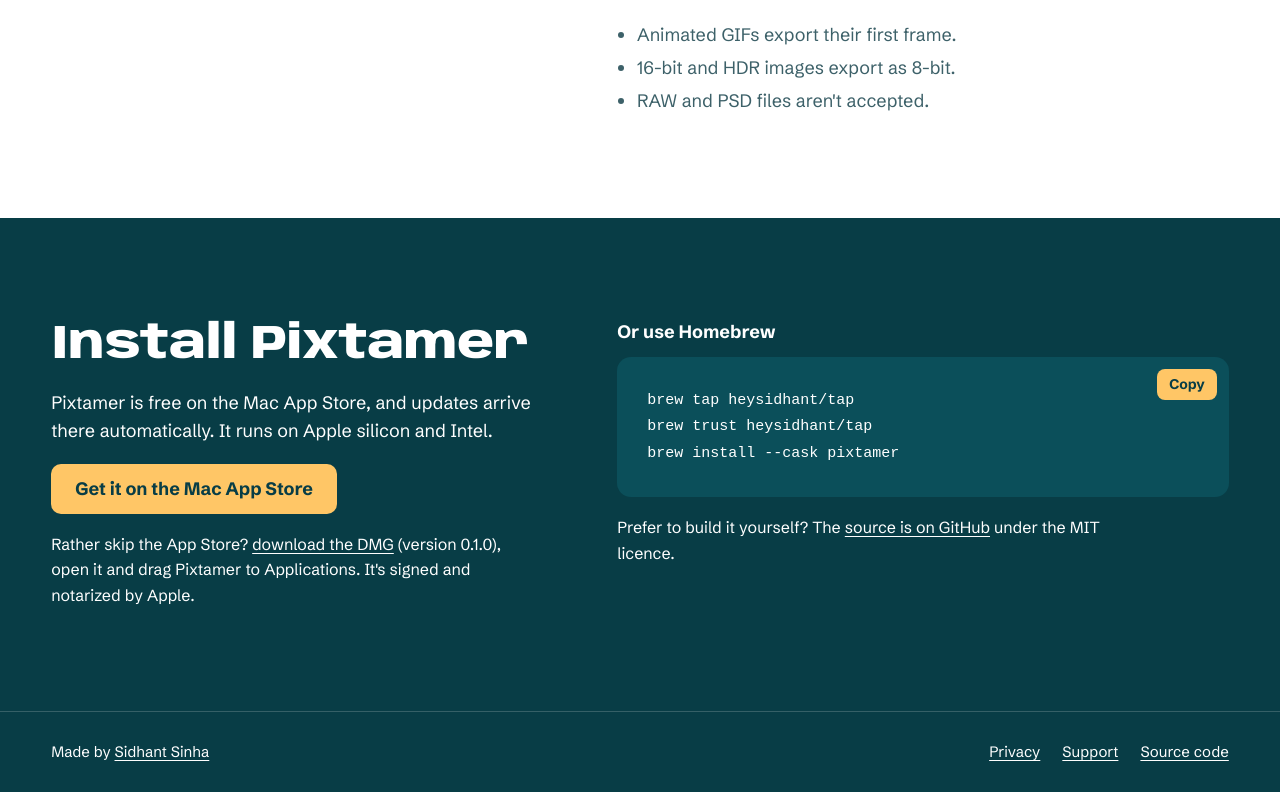
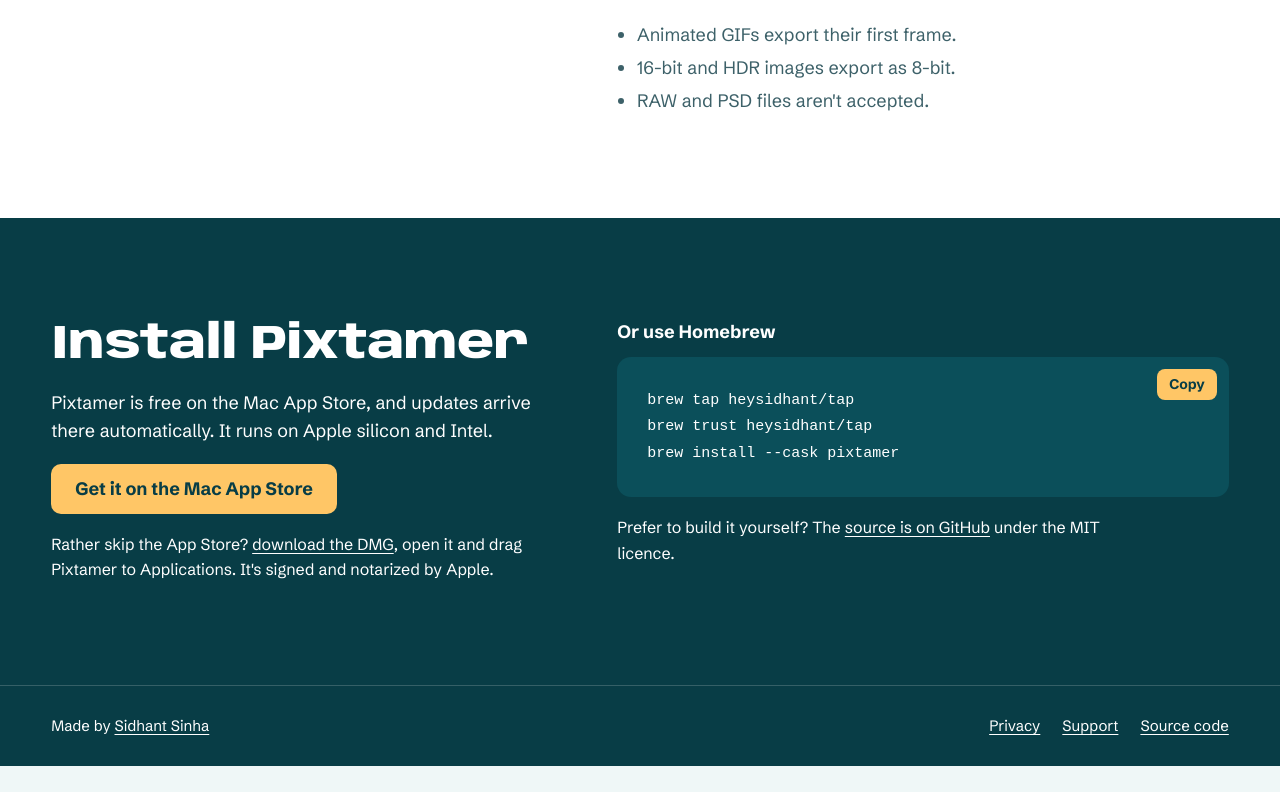
Before and after one commit to heysidhant/pixtamer, a plain HTML site: page website/public/index.html in a window 1280 px wide. Shown: the part 4298-5090 px from the top of the page. After the commit the page ends 5064 px from the top, so only its background shows below. Drawn offline with Linux system fonts and the light colour scheme.

Commit message:
Link the site's DMG download to 1.0.0
Co-Authored-By: Claude Opus 5.5 <noreply@anthropic.com>

```diff
--- a/website/public/index.html
+++ b/website/public/index.html
@@ -219,7 +219,7 @@
         <h2 id="install-title">Install Pixtamer</h2>
         <p>Pixtamer is free on the Mac App Store, and updates arrive there automatically. It runs on Apple silicon and Intel.</p>
         <p class="actions"><a class="button" href="https://apps.apple.com/app/pixtamer/id6831520622">Get it on the Mac App Store</a></p>
-        <p class="install-other">Rather skip the App Store? <a href="https://github.com/heysidhant/pixtamer/releases/download/v0.1.0/Pixtamer-0.1.0.dmg">download the DMG</a> (version 0.1.0), open it and drag Pixtamer to Applications. It's signed and notarized by Apple.</p>
+        <p class="install-other">Rather skip the App Store? <a href="https://github.com/heysidhant/pixtamer/releases/download/v1.0.0/Pixtamer-1.0.0.dmg">download the DMG</a>, open it and drag Pixtamer to Applications. It's signed and notarized by Apple.</p>
       </div>
       <div>
         <h3>Or use Homebrew</h3>
```
